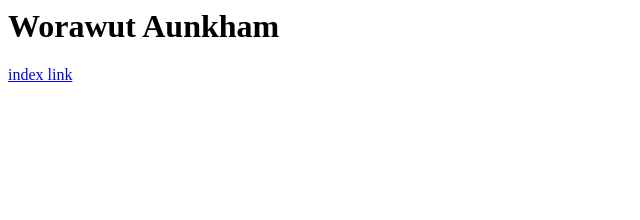
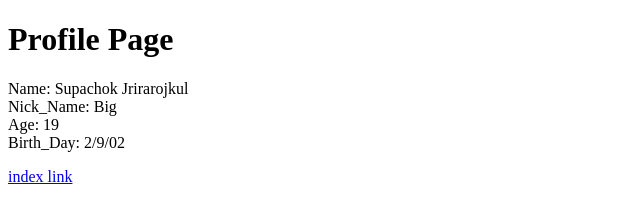
Before and after one commit to MasterJames1z/LAB03, a plain HTML site: page profile.html in a window 1280 px wide. Shown: the whole page, without its empty margins (0-640 px from the left). Drawn offline with Linux system fonts and the light colour scheme.

Commit message:
add friend profile

```diff
--- a/profile.html
+++ b/profile.html
@@ -1,2 +1,22 @@
-<h1>Worawut Aunkham</h1>
-<a href="index.html">index link</a>
+<!DOCTYPE html>
+<html lang="en">
+<head>
+    <meta charset="UTF-8">
+    <meta http-equiv="X-UA-Compatible" content="IE=edge">
+    <meta name="viewport" content="width=device-width, initial-scale=1.0">
+    <title>Friend Profile Page</title>
+</head>
+<body>
+    <div>
+        <h1>Profile Page</h1>
+        <p>
+            Name: Supachok Jrirarojkul<br>
+            Nick_Name: Big<br>
+            Age: 19<br>
+            Birth_Day: 2/9/02<br>
+        </p>
+    </div>
+
+    <a href="index.html">index link</a>
+</body>
+</html>
```
Also changed, not shown: index.html (+12 -0 lines).
